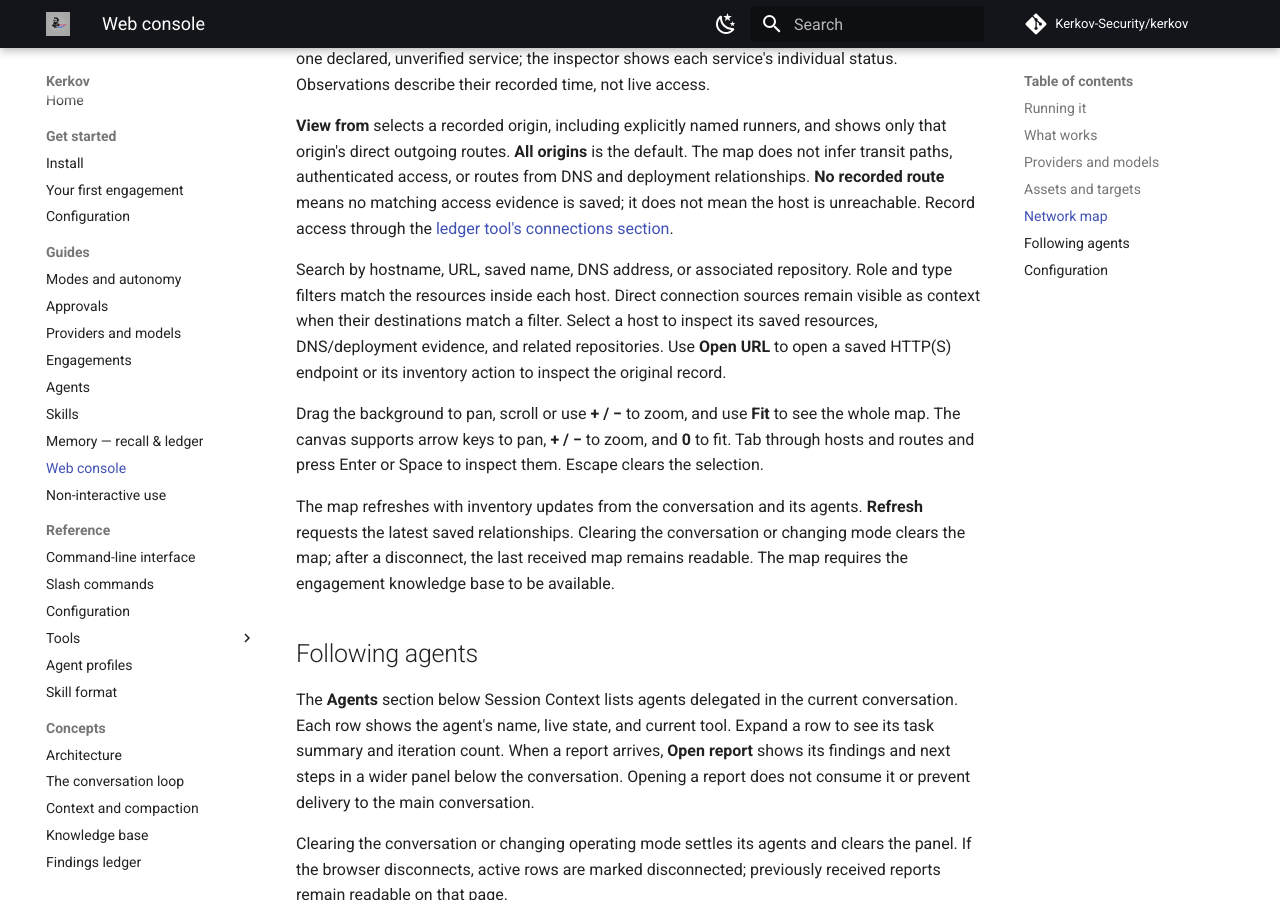
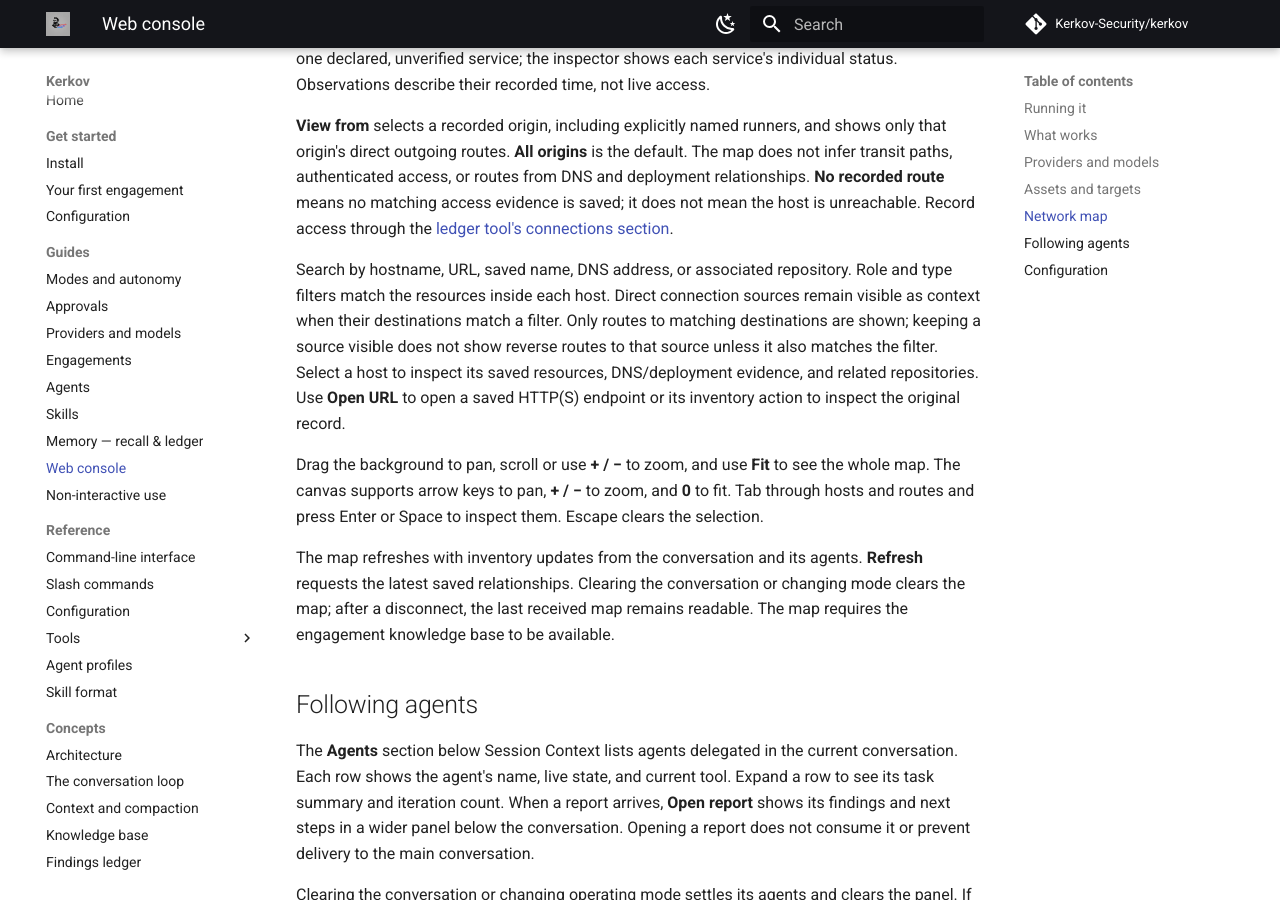
Before and after one commit to Kerkov-Security/kerkov, an MkDocs documentation site: the page built from docs/guides/web-console.md, in a window 1280 px wide and 900 px high, scrolled down 2965 px. Built offline with MkDocs 1.6.1 and Material for MkDocs 9.7.7, drawn with Linux system fonts in a browser that asks for light colours; comment, search, counter and statistics services are not loaded.

Commit message:
Keep network routes within destination filters and refresh assets

```diff
--- a/docs/guides/web-console.md
+++ b/docs/guides/web-console.md
@@ -142,6 +142,8 @@
 Search by hostname, URL, saved name, DNS address, or associated repository.
 Role and type filters match the resources inside each host. Direct connection
 sources remain visible as context when their destinations match a filter.
+Only routes to matching destinations are shown; keeping a source visible does
+not show reverse routes to that source unless it also matches the filter.
 Select a host to inspect its saved resources, DNS/deployment evidence, and related repositories. Use
 **Open URL** to open a saved HTTP(S) endpoint or its inventory action to inspect
 the original record.
--- a/src/kerkov/web/console/templates/console/dashboard.html
+++ b/src/kerkov/web/console/templates/console/dashboard.html
@@ -10,12 +10,12 @@
     <link rel="stylesheet" href="{% static 'console/inventory.css' %}?v=1">
     <link rel="stylesheet" href="{% static 'console/providers.css' %}?v=2">
     <link rel="stylesheet" href="{% static 'console/agents.css' %}?v=1">
-    <link rel="stylesheet" href="{% static 'console/network-map.css' %}?v=1">
+    <link rel="stylesheet" href="{% static 'console/network-map.css' %}?v=2">
     <script src="{% static 'console/agents.js' %}?v=2" defer></script>
     <script src="{% static 'console/inventory.js' %}?v=2" defer></script>
     <script src="{% static 'console/provider-settings.js' %}?v=1" defer></script>
     <script src="{% static 'console/providers.js' %}?v=2" defer></script>
-    <script src="{% static 'console/network-map.js' %}?v=1" defer></script>
+    <script src="{% static 'console/network-map.js' %}?v=2" defer></script>
     <script src="{% static 'console/dashboard.js' %}?v=10" defer></script>
   </head>
   <body>
```
Also changed, not shown: src/kerkov/web/console/static/console/network-map.js (+4 -3 lines), 1 other file.
